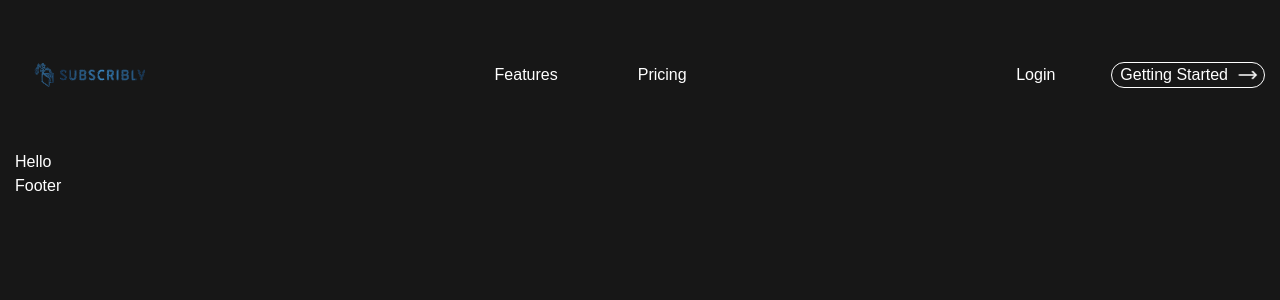
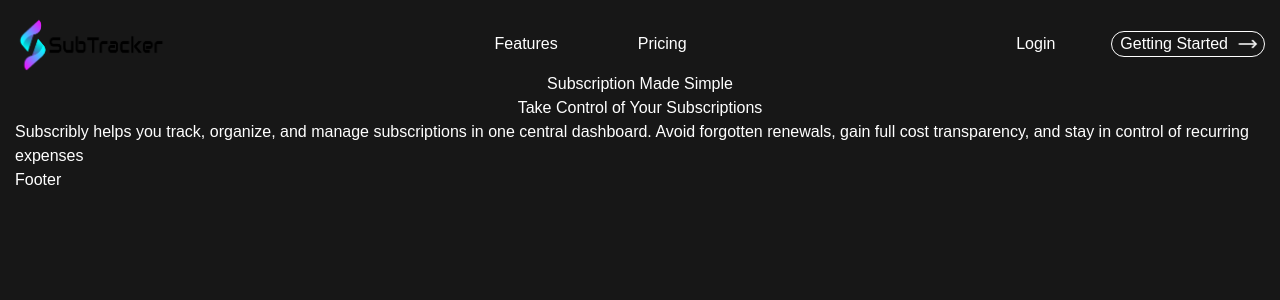
Before and after one commit to pathak-tirath/subscription-FE, a Next.js app: page / in a window 1280 px wide. Shown: the top 300 px of the page. Built offline with nearby package versions, Linux system fonts and the light colour scheme.

Commit message:
some changes

```diff
--- a/components/header/page.tsx
+++ b/app/_components/header/page.tsx
@@ -1,11 +1,11 @@
 "use client";
 import Image from "next/image";
-import Logo from "@/assets/subscribly.svg";
+import Logo from "@/assets/subscribly.png";
 import { MoveRight } from "lucide-react";
 const Header = () => {
   return (
-    <div className="flex items-center justify-between">
-      <Image src={Logo} alt="Logo" width={150} height={50} priority />
+    <div className="flex items-center justify-between mt-4">
+      <Image src={Logo} alt="Logo" width={150}  priority />
       <div className="flex items-center gap-20">
         <div> Features</div>
         <div> Pricing</div>
--- /dev/null
+++ b/app/_components/hero/page.tsx
@@ -0,0 +1,12 @@
+
+const HeroSection = () => {
+    return (
+        <div className="flex items-center align-middle flex-col">
+            <div>Subscription Made Simple</div>
+            <div>Take Control of Your Subscriptions</div>
+            <div>Subscribly helps you track, organize, and manage subscriptions in one central dashboard. Avoid forgotten renewals, gain full cost transparency, and stay in control of recurring expenses</div>
+        </div>
+    )
+}
+
+export default HeroSection
--- a/app/layout.tsx
+++ b/app/layout.tsx
@@ -1,8 +1,8 @@
 import type { Metadata } from "next";
 import { Geist, Geist_Mono } from "next/font/google";
 import "./globals.css";
-import Header from "@/components/header/page";
-import Footer from "@/components/footer/page";
+import Header from "@/app/_components/header/page";
+import Footer from "@/app/_components/footer/page";
 
 const geistSans = Geist({
   variable: "--font-geist-sans",
--- a/app/page.tsx
+++ b/app/page.tsx
@@ -1,3 +1,9 @@
+import HeroSection from "./_components/hero/page";
+
 export default function Home() {
-  return <div>Hello</div>;
+  return (
+    <>
+      <HeroSection />
+    </>
+  )
 }
--- a/package.json
+++ b/package.json
@@ -11,6 +11,7 @@
   "dependencies": {
     "lucide-react": "^0.562.0",
     "next": "16.1.1",
+    "node": "^25.3.0",
     "react": "19.2.3",
     "react-dom": "19.2.3"
   },
```
Also changed, not shown: app/_components/footer/page.tsx (renamed from components/footer/page.tsx), assets/subscribly.png (added), 1 other file (tests, documents, lock files or other folders).
